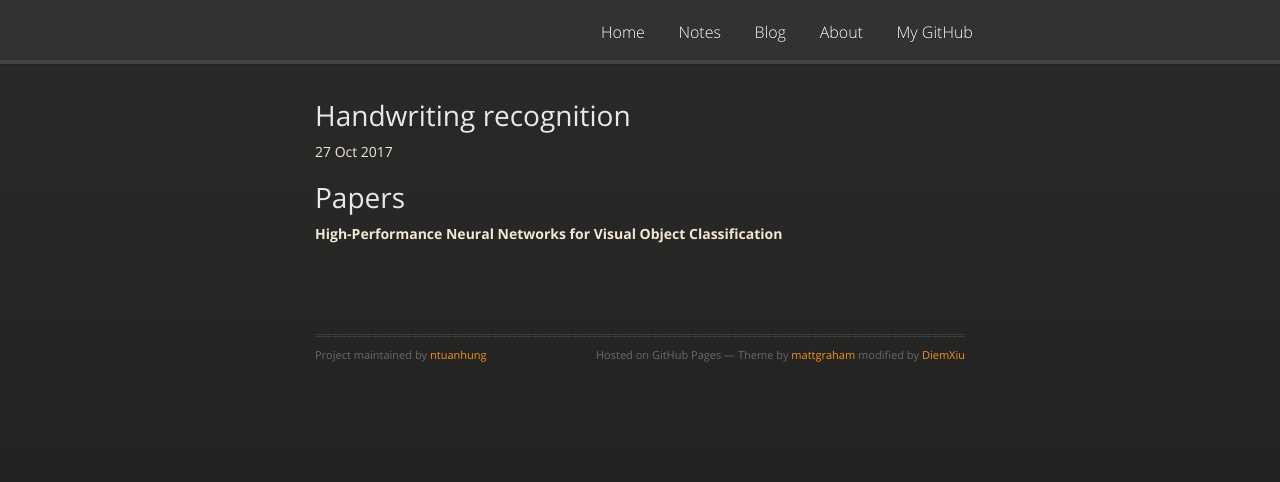
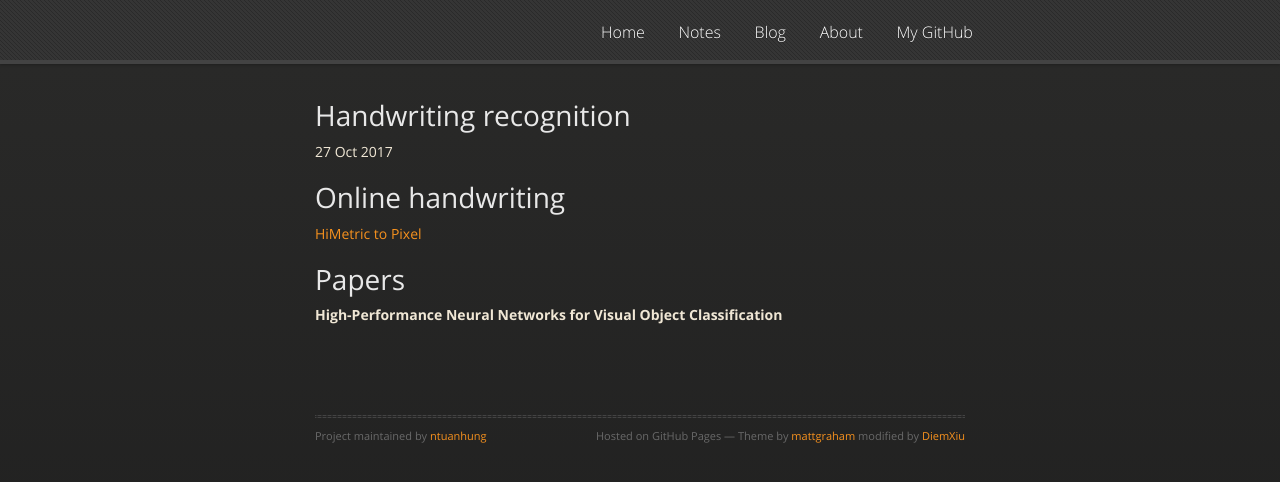
Before and after one commit to ntuanhung/ntuanhung.github.io, a Jekyll site: the page built from _posts/handwriting_recognition/2017-10-27-handwriting-recognition.md, in a window 1280 px wide. Shown: the top 482 px of the page. Built offline with Jekyll 4.4.1, drawn with Linux system fonts in a browser that asks for light colours; nearby versions of some CDN libraries.

Commit message:
Update 2017-10-27-handwriting-recognition.md

```diff
--- a/_posts/handwriting_recognition/2017-10-27-handwriting-recognition.md
+++ b/_posts/handwriting_recognition/2017-10-27-handwriting-recognition.md
@@ -4,6 +4,9 @@ category: handwriting_recognition
 title: Handwriting recognition
 date: 2017-10-27
 ---
+# Online handwriting
+
+[HiMetric to Pixel](https://www.experts-exchange.com/questions/20024530/50-pts-Win32-API-Converting-HiMetric-to-Pixel.html)
 
 # Papers
 
```
